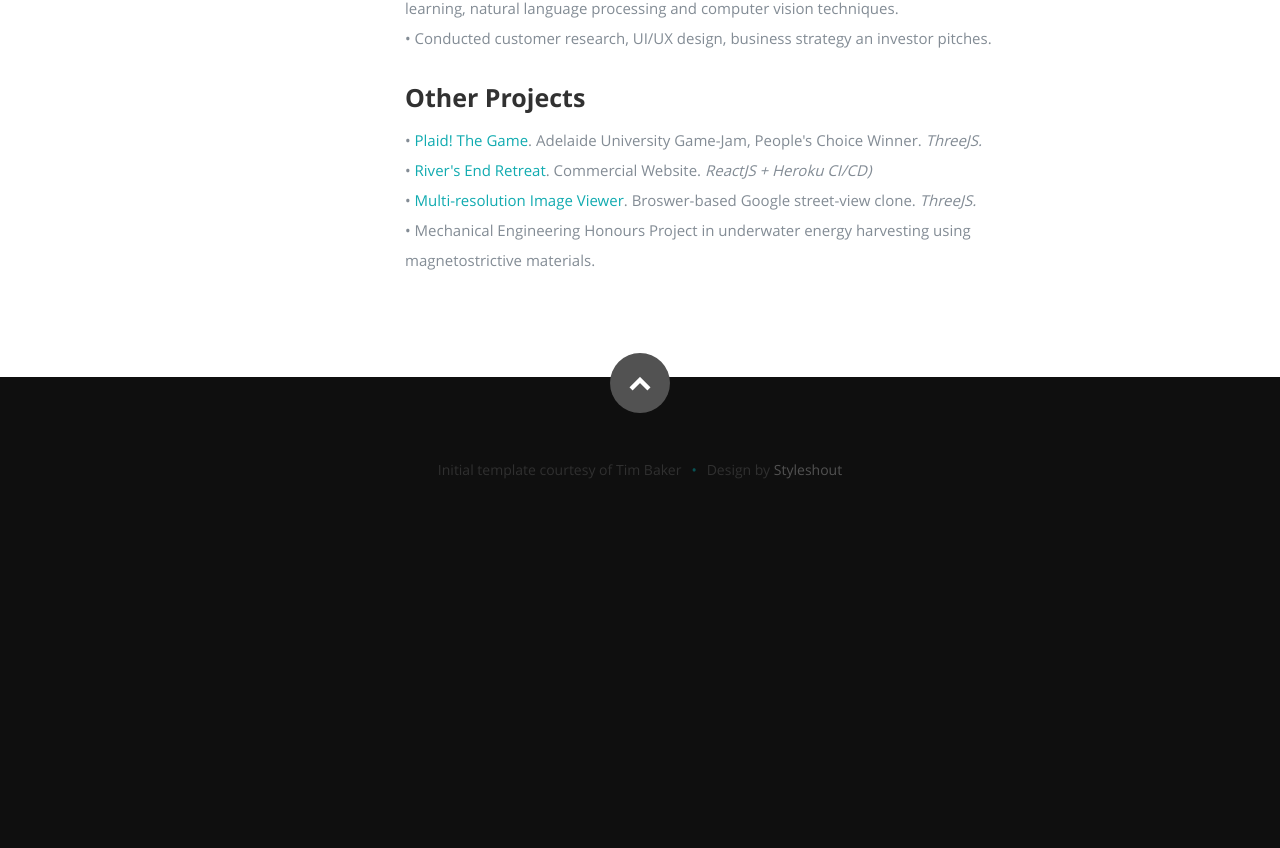
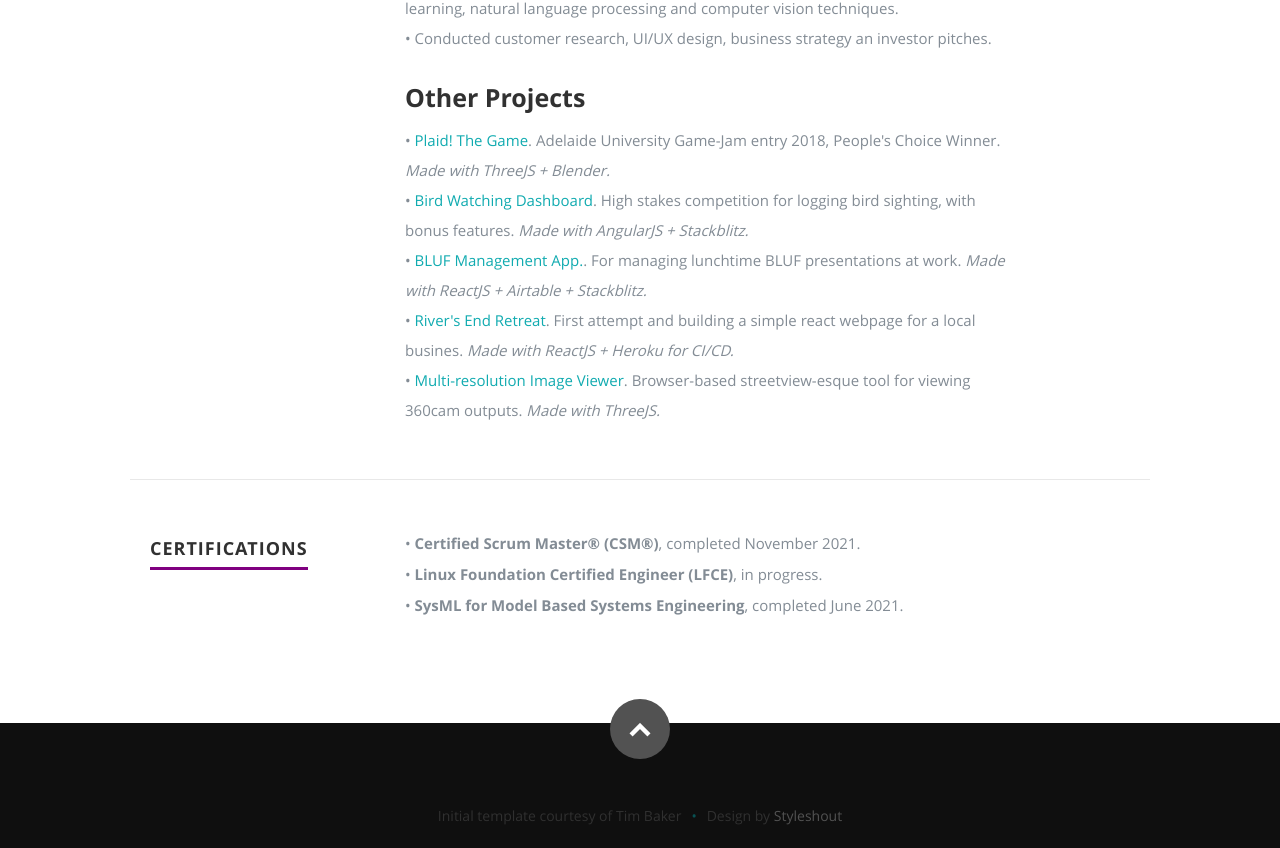
Before and after one commit to reubenjamesbishop/reubenjamesbishop.github.io, a React (Create React App) app: page / in a window 1280 px wide. Shown: the part 3770-4618 px from the top of the page. Before the commit the page ends 4303 px from the top, so only its background shows below. Built offline with nearby package versions, Linux system fonts and the light colour scheme.

Commit message:
updated certs and links

```diff
--- a/src/Components/Resume.js
+++ b/src/Components/Resume.js
@@ -134,7 +134,7 @@ class Resume extends Component {
     </div>
 
 
-      <div className="row skill">
+      <div className="row skill education">
 
          <div className="three columns header-col">
             <h1><span>Personal Projects</span></h1>
@@ -145,7 +145,7 @@ class Resume extends Component {
 				<div className="bars">
 
            <div key="Acture"><h3>Acture.io</h3>
-            <p className="info"><a href="www.google.com">www.acture.com</a><span>&bull;</span> <em className="date">November 2018 - February 2019</em></p>
+            <p className="info"><a href="#">www.acture.com</a><span>&bull;</span> <em className="date">November 2018 - February 2019</em></p>
             <p>
               &bull; Co-Founder of Acture, a software platform that's helping digital advertisers automatically create more engaging social content using big data. <br/>
               &bull; Winner of the Enabled Solutions eChallenge prize, 2020.<br/>
@@ -157,16 +157,35 @@ class Resume extends Component {
 
           <div key="Other Projects"><h3>Other Projects</h3>
             <p>
-              &bull; <a>Plaid! The Game</a>. Adelaide University Game-Jam, People's Choice Winner. <i>ThreeJS.</i><br/>
-              &bull; <a>River's End Retreat</a>. Commercial Website. <i>ReactJS + Heroku CI/CD)</i><br/>
-              &bull; <a>Multi-resolution Image Viewer</a>. Broswer-based Google street-view clone. <i>ThreeJS.</i><br/>
-              &bull; Mechanical Engineering Honours Project in underwater energy harvesting using magnetostrictive materials.<br/>
+              &bull; <a href="https://plaid-one.vercel.app/">Plaid! The Game</a>. Adelaide University Game-Jam entry 2018, People's Choice Winner.<i> Made with ThreeJS + Blender.</i><br/>
+              &bull; <a href="https://angular-ivy-4ypaft.stackblitz.io/">Bird Watching Dashboard</a>. High stakes competition for logging bird sighting, with bonus features.<i> Made with AngularJS + Stackblitz.</i><br/>
+              &bull; <a href="https://angular-ivy-4ypaft.stackblitz.io/">BLUF Management App.</a>. For managing lunchtime BLUF presentations at work.<i> Made with ReactJS + Airtable + Stackblitz.</i><br/>
+              &bull; <a href="https://elegant-ardinghelli-0e2186.netlify.app/">River's End Retreat</a>. First attempt and building a simple react webpage for a local busines.<i> Made with ReactJS + Heroku for CI/CD.</i><br/>
+              &bull; <a href="https://image-viewer-one.vercel.app/">Multi-resolution Image Viewer</a>. Browser-based streetview-esque tool for viewing 360cam outputs.<i> Made with ThreeJS.</i><br/>
             </p>
           </div>
 
 				</div>
 			</div>
       </div>
+
+    <div className="row skill">
+        <div className="three columns header-col">
+          <h1><span>certifications</span></h1>
+        </div>
+        <div className="nine columns main-col">
+          <div className="bars">
+            <div key="Other Projects">
+              <p>
+                &bull; <b>Certified Scrum Master® (CSM®)</b>, completed November 2021.<br />
+                &bull; <b>Linux Foundation Certified Engineer (LFCE)</b>, in progress.<br />
+                &bull; <b>SysML for Model Based Systems Engineering</b>, completed June 2021.<br />
+                </p>
+            </div>
+          </div>
+        </div>
+    </div>
+
    </section>
     );
   }
```
